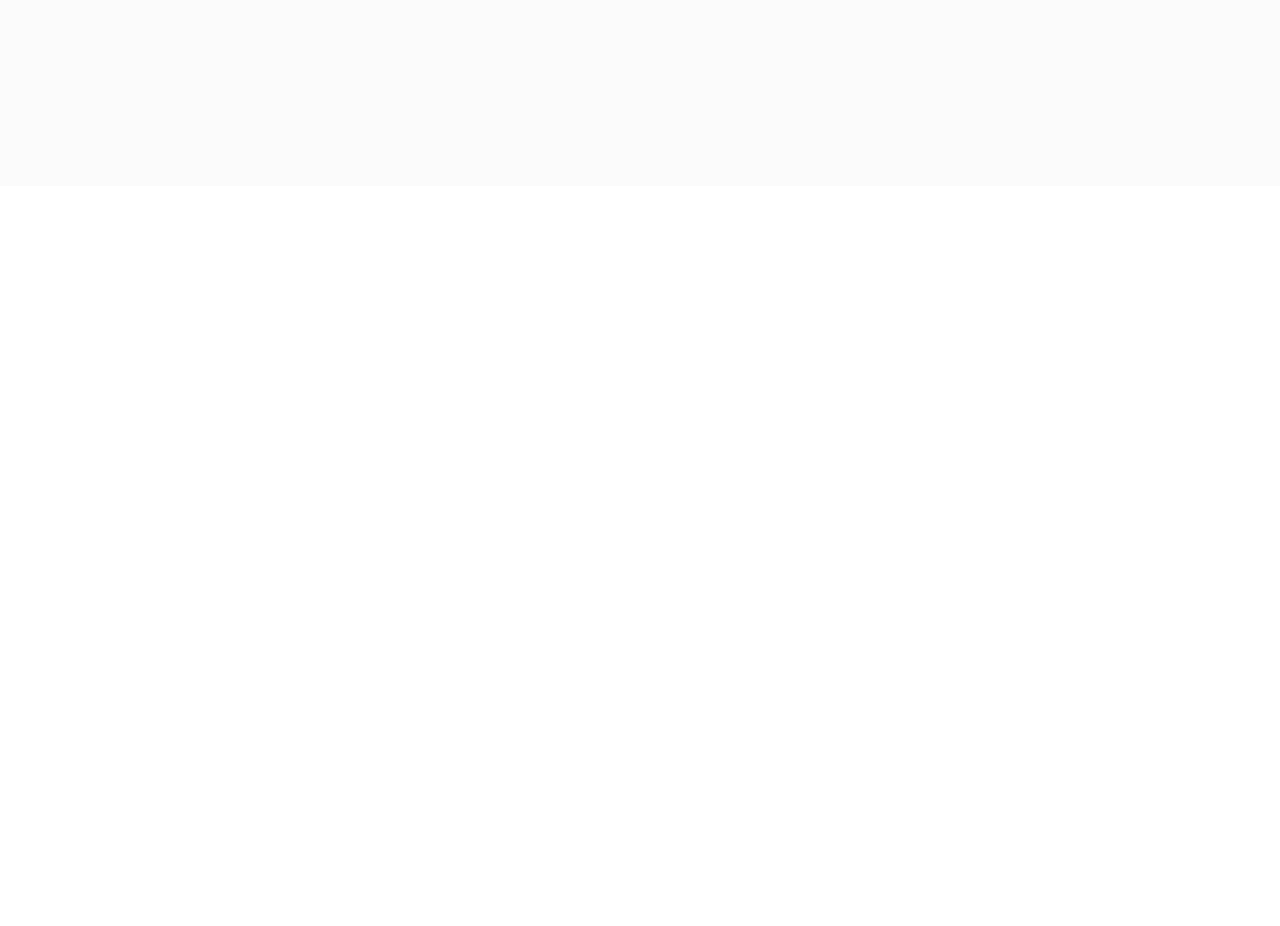
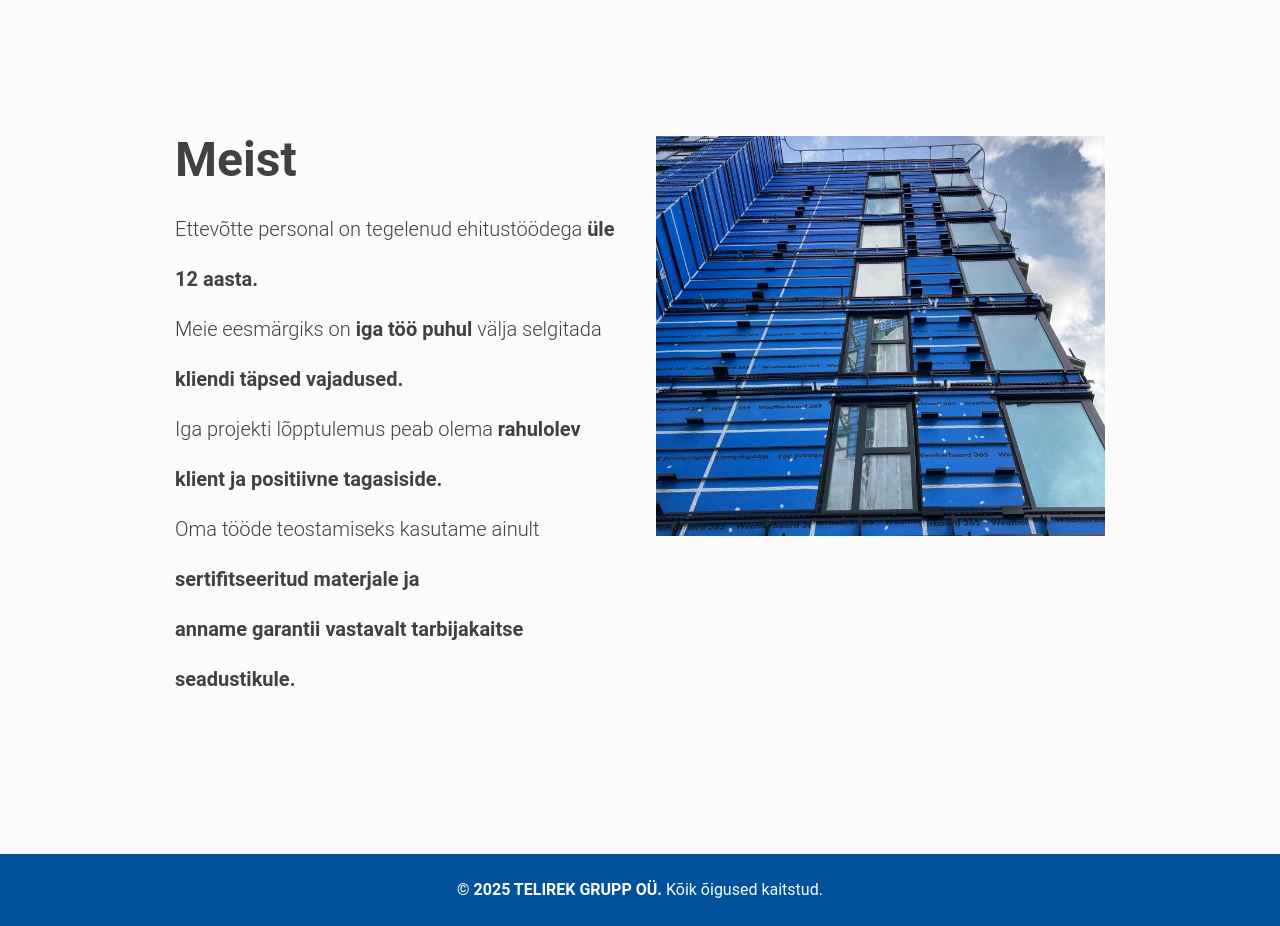
Before and after one commit to vndrre/telirek, a React (Vite) app: page / in a window 1280 px wide. Shown: the part 1040-1966 px from the top of the page. Before the commit the page ends 1226 px from the top, so only its background shows below. Built offline with nearby package versions, Linux system fonts and the light colour scheme.

Commit message:
about section + responsive design optimization

```diff
--- /dev/null
+++ b/src/components/Footer.jsx
@@ -0,0 +1,37 @@
+import React, { useRef } from 'react';
+import { motion, useInView } from 'framer-motion';
+
+const Footer = () => {
+  const ref = useRef(null);
+  const isTextInView = useInView(ref, {
+    once: false,
+    rootMargin: "-20% 0px -20% 0px", // adjust as needed
+  });
+
+  return (
+    <motion.div
+      ref={ref}
+      initial={{ opacity: 0, y: 100 }}
+      animate={isTextInView ? { opacity: 1, y: 0 } : { opacity: 0, y: 100 }}
+      transition={{ duration: 0.5 }}
+      className='bg-[#00529c] text-[#fbfbfb] px-[32px] py-[24px]'
+    >
+
+        <div className='grid grid-cols-1 items-center'>
+
+            <div>
+
+            </div>
+
+            <div className='text-center'>
+                <p className='text-sm md:text-base'>
+                    <strong>© 2025 TELIREK GRUPP OÜ.</strong> Kõik õigused kaitstud.
+                </p>
+            </div>
+        </div>
+
+    </motion.div>
+  );
+};
+
+export default Footer;
--- a/src/components/home-page-components/AboutSection.jsx
+++ b/src/components/home-page-components/AboutSection.jsx
@@ -1,13 +1,51 @@
-import React from 'react'
+import React, { useRef } from 'react';
+import { motion, useInView } from 'framer-motion';
+import image from '../../assets/home-page-assets/about image.jpeg';
 
 const AboutSection = () => {
+  const textRef = useRef(null);
+  const imageRef = useRef(null);
+
+  const isTextInView = useInView(textRef, { rootMargin: '-50px 0px', threshold: 0.3 });
+  const isImageInView = useInView(imageRef, { rootMargin: '-50px 0px', threshold: 0.3 });
+
   return (
-    <div className='py-[100px] text-center mt-[225px]'>
-        <div className=''>
+    <div className='py-[80px] sm:py-[100px] md:py-[150px] px-6 sm:px-8 md:px-[100px] lg:px-[175px] text-center mt-[50px] sm:mt-[100px] md:mt-[150px] lg:mt-[225px]'>
+      <div className='grid grid-cols-1 md:grid-cols-2 gap-8 mt-[200px] md:mt-[180px] lg:mt-0'>
 
-        </div>
+        {/* Text Section */}
+        <motion.div
+          ref={textRef}
+          initial={{ opacity: 0, y: 100 }}
+          animate={isTextInView ? { opacity: 1, y: 0 } : { opacity: 0, y: 100 }}
+          transition={{ duration: 0.5 }}
+          className='flex flex-col text-left gap-5'
+        >
+          <h1 className='text-3xl sm:text-4xl lg:text-5xl font-semibold text-center md:text-left lg:text-left'>Meist</h1>
+          <p className='text-base sm:text-lg md:text-xl leading-[50px] font-light text-center md:text-left lg:text-left'>
+            Ettevõtte personal on tegelenud ehitustöödega <span className='font-bold'>üle 12 aasta.</span> <br />
+            Meie eesmärgiks on <span className='font-bold'>iga töö puhul</span> välja selgitada <span className='font-bold'> kliendi täpsed vajadused.</span> <br />
+            Iga projekti lõpptulemus peab olema <span className='font-bold'>rahulolev klient ja positiivne tagasiside.</span> <br />
+            Oma tööde teostamiseks kasutame ainult <span className='font-bold'>sertifitseeritud materjale ja <br /> anname garantii vastavalt tarbijakaitse seadustikule.</span>
+          </p>
+        </motion.div>
+
+        {/* Image Section */}
+        <motion.div
+          ref={imageRef}
+          initial={{ opacity: 0, y: 100 }}
+          animate={isImageInView ? { opacity: 1, y: 0 } : { opacity: 0, y: 100 }}
+          transition={{ duration: 0.5 }}
+        >
+          <img
+            src={image}
+            className='w-full h-auto max-h-[400px] object-cover'
+          />
+        </motion.div>
+
+      </div>
     </div>
-  )
-}
+  );
+};
 
-export default AboutSection
+export default AboutSection;
--- a/src/components/home-page-components/Statistics.jsx
+++ b/src/components/home-page-components/Statistics.jsx
@@ -1,7 +1,6 @@
 import React, { useRef, useEffect, useState } from 'react';
 import { motion, useInView } from "framer-motion";
 
-// Reusable animated counter
 const Counter = ({ target, isInView, duration = 650 }) => {
   const [count, setCount] = useState(0);
 
@@ -33,7 +32,8 @@ import { motion, useInView } from "framer-motion";
   const ref = useRef(null);
   const isInView = useInView(ref, {
     once: false,
-      margin: "-100px 0px",
+    rootMargin: "-30% 0px -30% 0px", // fade out earlier
+    threshold: 0.1,
   });
 
   return (
@@ -44,34 +44,29 @@ import { motion, useInView } from "framer-motion";
       {/* Overlapping Stats Box */}
       <motion.div
         initial={{ opacity: 0, y: 100 }}
-        animate={isInView ? { opacity: 1, y: 0 } : {}}
+        animate={isInView ? { opacity: 1, y: 0 } : { opacity: 0, y: 100 }}
         transition={{ duration: 0.5 }}
         className='bg-[#00529c] text-[#fbfbfb] w-full max-w-[1400px]
                    absolute top-[50%] lg:top-[20%] left-[50%] translate-x-[-50%] translate-y-[-50%]
                    flex items-center justify-center z-50 h-auto py-12'
       >
         <div className='grid grid-cols-1 sm:grid-cols-2 md:grid-cols-2 lg:grid-cols-4 gap-y-12 gap-x-12 px-6 sm:px-10'>
-
           <div className='grid grid-cols-1 gap-4 text-center font-medium'>
             <Counter target={20000} isInView={isInView} />
             <p className='text-xl md:text-2xl'>m2 soojustatud <br /> fassaadi</p>
           </div>
-
           <div className='grid grid-cols-1 gap-4 text-center font-medium'>
             <Counter target={40000} isInView={isInView} />
             <p className='text-xl md:text-2xl'>tehtud <br /> töötundi</p>
           </div>
-
           <div className='grid grid-cols-1 gap-4 text-center font-medium'>
             <Counter target={5000} isInView={isInView} />
             <p className='text-xl md:text-2xl'>head mõtet töö <br /> paremaks sujumiseks</p>
           </div>
-
           <div className='grid grid-cols-1 gap-4 text-center font-medium'>
             <Counter target={100} isInView={isInView} />
             <p className='text-xl md:text-2xl'>% rahulolevad <br /> kliendid</p>
           </div>
-
         </div>
       </motion.div>
     </div>
--- a/src/views/HomePage.jsx
+++ b/src/views/HomePage.jsx
@@ -3,6 +3,7 @@ import NavBar from '../components/NavBar'
 import LandingPage from '../components/home-page-components/LandingPage'
 import Statistics from '../components/home-page-components/Statistics'
 import AboutSection from '../components/home-page-components/AboutSection'
+import Footer from '../components/Footer'
 
 const HomePage = () => {
   return (
@@ -11,7 +12,7 @@ const HomePage = () => {
       <LandingPage />
       <Statistics />
       <AboutSection />
-
+      <Footer />
     </div>
   )
 }
```
Also changed, not shown: src/assets/home-page-assets/about image.jpeg (added). Lines whose indentation alone changed are shown as unchanged.
